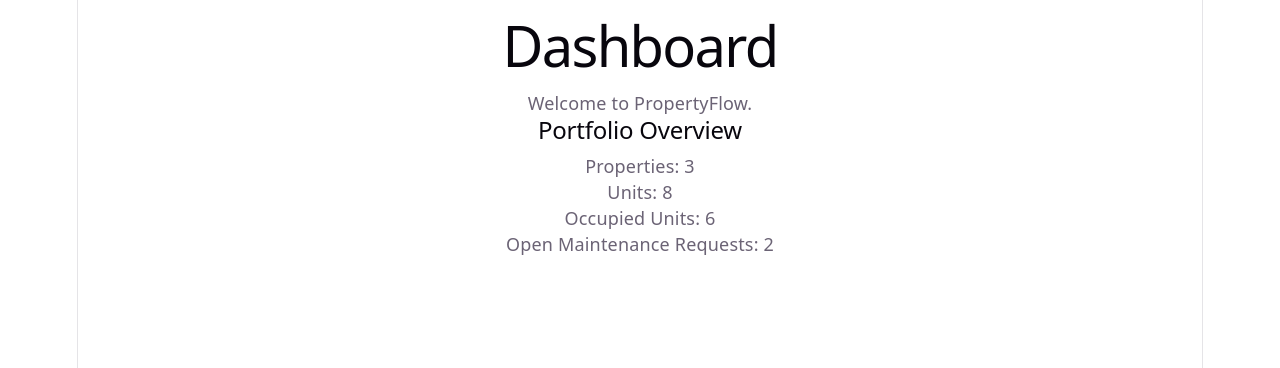
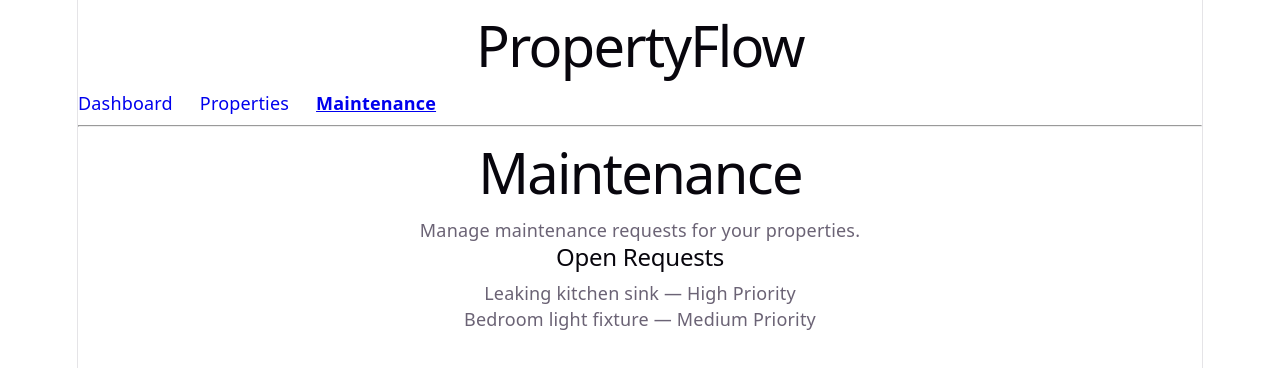
Before and after one commit to adibhouraskar2606/propertyflow, a React (Vite) app in the folder apps/web/: page /maintenance in a window 1280 px wide. Shown: the top 368 px of the page. Built offline with nearby package versions, Linux system fonts and the light colour scheme.

Commit message:
Add application routing and navigation

```diff
--- a/apps/web/package.json
+++ b/apps/web/package.json
@@ -11,7 +11,8 @@
   },
   "dependencies": {
     "react": "^19.2.8",
-    "react-dom": "^19.2.8"
+    "react-dom": "^19.2.8",
+    "react-router-dom": "^7.18.4"
   },
   "devDependencies": {
     "@types/node": "^24.13.3",
--- a/apps/web/src/App.tsx
+++ b/apps/web/src/App.tsx
@@ -1,7 +1,25 @@
+import { BrowserRouter, Navigate, Route, Routes } from "react-router-dom";
 import DashboardPage from "./pages/DashboardPage";
+import PropertiesPage from "./pages/PropertiesPage";
+import MaintenancePage from "./pages/MaintenancePage";
+import AppLayout from "./components/AppLayout";
 
 function App() {
-  return <DashboardPage/>;
+  return (
+    <BrowserRouter>
+      <Routes>
+        <Route element={<AppLayout />} >
+          <Route path="/" element={<DashboardPage />} />
+          <Route path="/properties" element={<PropertiesPage />} />
+          <Route path="/maintenance" element={<MaintenancePage />} />
+        </Route>
+        <Route
+          path="*"
+          element={<Navigate to="/" replace />}
+        />
+      </Routes>
+    </BrowserRouter>
+  );
 }
 
 export default App;
--- /dev/null
+++ b/apps/web/src/components/AppLayout.css
@@ -0,0 +1,21 @@
+.app-header {
+  padding: 1rem 2rem;
+}
+
+.app-nav {
+  display: flex;
+  gap: 1.5rem;
+}
+
+.app-content {
+  padding: 2rem;
+}
+
+.app-nav a {
+  text-decoration: none;
+}
+
+.app-nav a.active {
+  font-weight: bold;
+  text-decoration: underline;
+}
--- /dev/null
+++ b/apps/web/src/components/AppLayout.tsx
@@ -0,0 +1,40 @@
+import { NavLink, Outlet } from "react-router-dom";
+import "./AppLayout.css";
+
+function AppLayout() {
+    return (
+        <div>
+            <header>
+                <h1>PropertyFlow</h1>
+
+                <nav className="app-nav">
+                    <NavLink
+                        to="/"
+                        end
+                        className={({ isActive }) => (isActive ? "active" : "")}
+                    >
+                        Dashboard
+                    </NavLink>
+                    <NavLink
+                        to="/properties"
+                        className={({ isActive }) => (isActive ? "active" : "")}
+                    >
+                        Properties
+                    </NavLink>
+                    <NavLink
+                        to="/maintenance"
+                        className={({ isActive }) => (isActive ? "active" : "")}
+                    >
+                        Maintenance
+                    </NavLink>
+                </nav>
+            </header>
+
+            <hr />
+
+            <Outlet />
+        </div>
+    );
+}
+
+export default AppLayout;
--- /dev/null
+++ b/apps/web/src/pages/MaintenancePage.tsx
@@ -0,0 +1,18 @@
+function MaintenancePage() {
+  return (
+    <main>
+      <h1>Maintenance</h1>
+
+      <p>Manage maintenance requests for your properties.</p>
+
+      <section>
+        <h2>Open Requests</h2>
+
+        <p>Leaking kitchen sink — High Priority</p>
+        <p>Bedroom light fixture — Medium Priority</p>
+      </section>
+    </main>
+  );
+}
+
+export default MaintenancePage;
```
Also changed, not shown: 1 other file (tests, documents, lock files or other folders).
